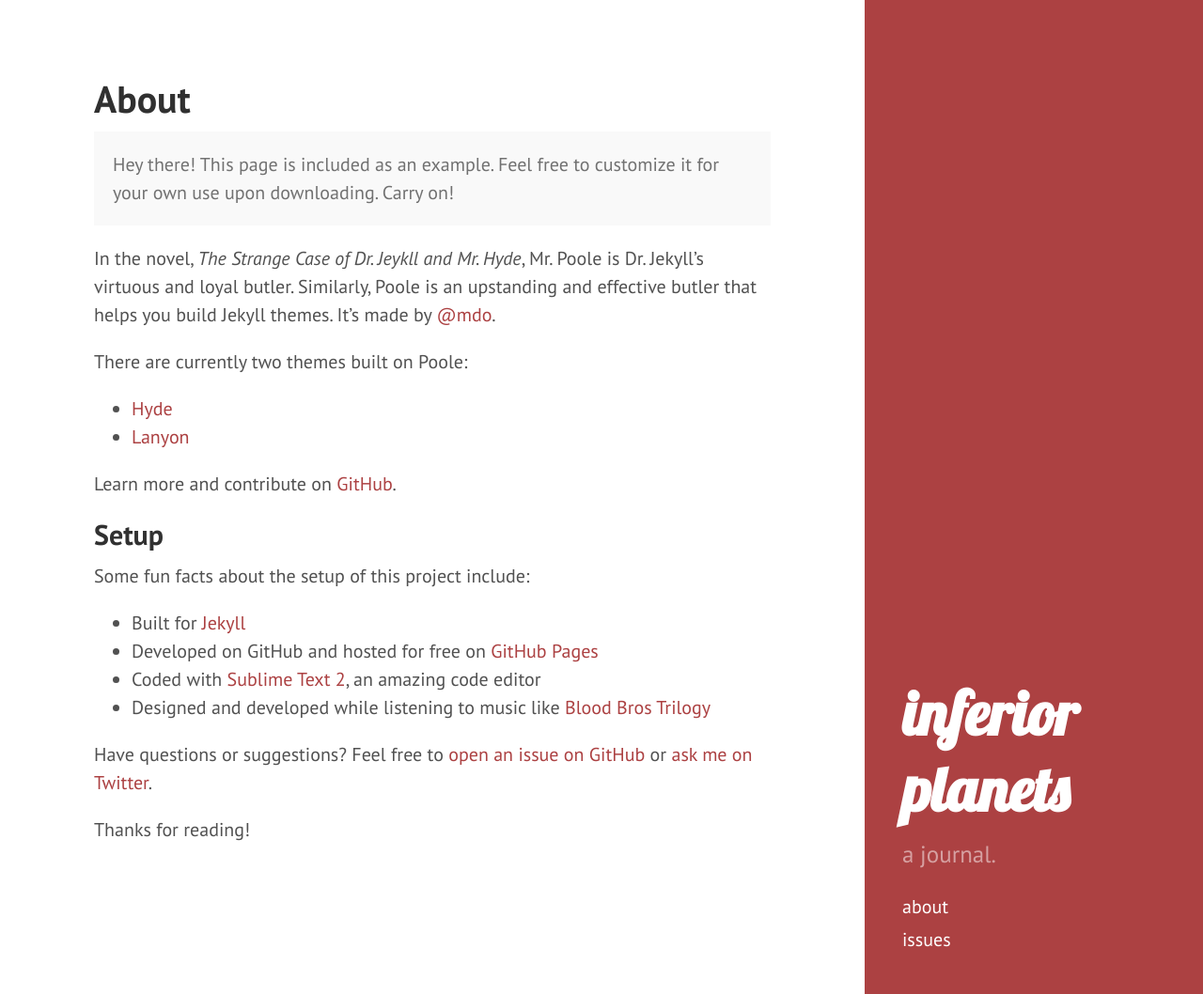
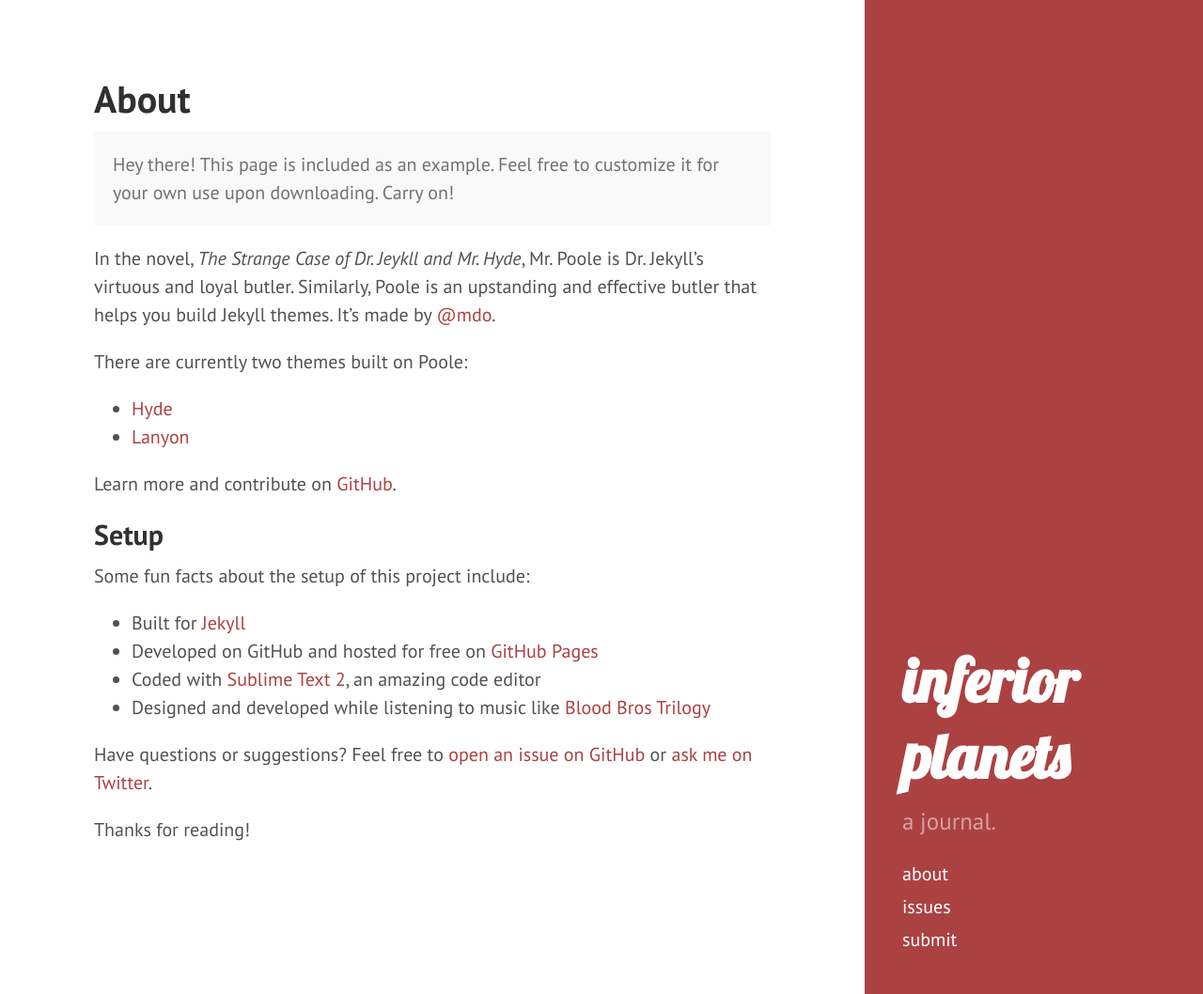
Before and after one commit to inferiorplanets/inferiorplanets.github.io, a Jekyll site: the page built from about.md, in a window 1280 px wide and 1058 px high. Shown: the whole window at 94% size. Built offline with Jekyll 4.4.1, drawn with Linux system fonts in a browser that asks for light colours; Markdown is read by kramdown in place of the engine named in the settings.

Commit message:
thing there

```diff
--- a/_includes/sidebar.html
+++ b/_includes/sidebar.html
@@ -12,6 +12,7 @@
     <nav class="sidebar-nav">
       <a class="sidebar-nav-item" href="/about">about</a>
       <a class="sidebar-nav-item" href="/issues">issues</a>
+      <a class="sidebar-nav-item" href="/submit">submit</a>
     </nav>
   </div>
 </div>
```
